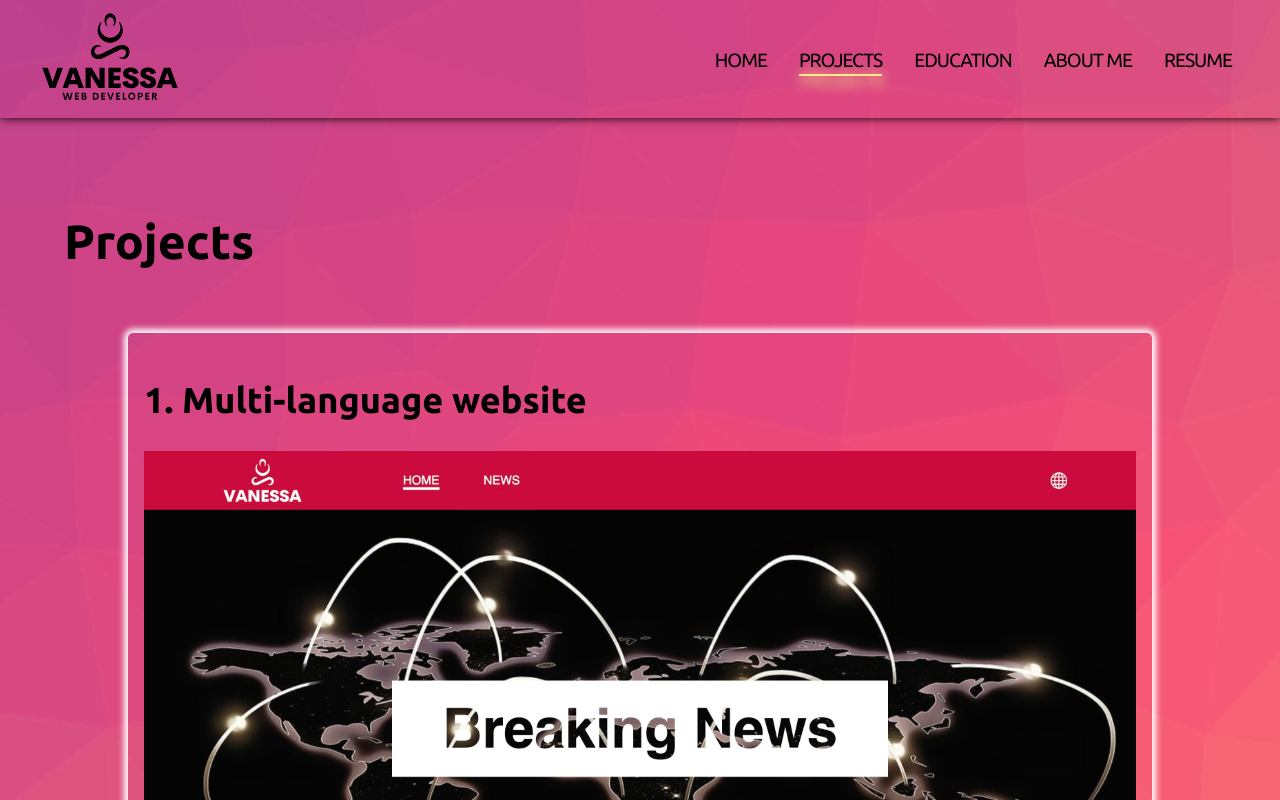
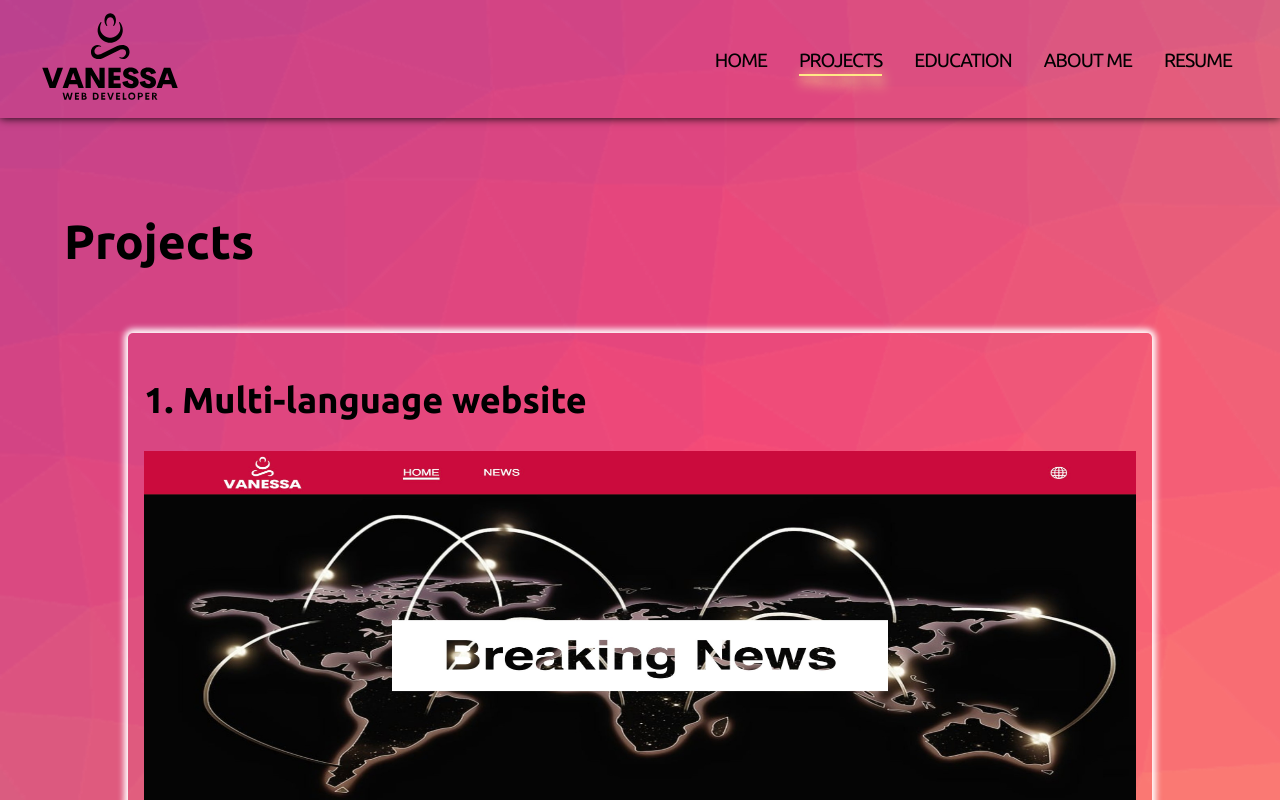
Before and after one commit to vanessamitelman/portfolio, a React (Create React App) app: page /projects in a window 1280 px wide. Shown: the top 800 px of the page. Built offline with nearby package versions, Linux system fonts and the light colour scheme; the HTML template or start-up script is replaced by a standard one.

Commit message:
styled project page

```diff
--- a/src/assets/wrappers/ProjectItemWrapper.js
+++ b/src/assets/wrappers/ProjectItemWrapper.js
@@ -6,8 +6,16 @@ export const ProjectItemWrapper = styled.div`
   border-radius: 5px;
   margin: 4rem;
   .image-container {
-    img {
-      width: 100%;
+    @media screen and (min-width: 1200px) {
+      img {
+        width: auto;
+        max-height: 50vh;
+      }
+    }
+    @media screen and (min-width: 1200px) {
+      img {
+        width: 100%;
+      }
     }
   }
 `;
```
Also changed, not shown: src/assets/wrappers/ProjectsWrapper.js (added, +11 -0 lines).
